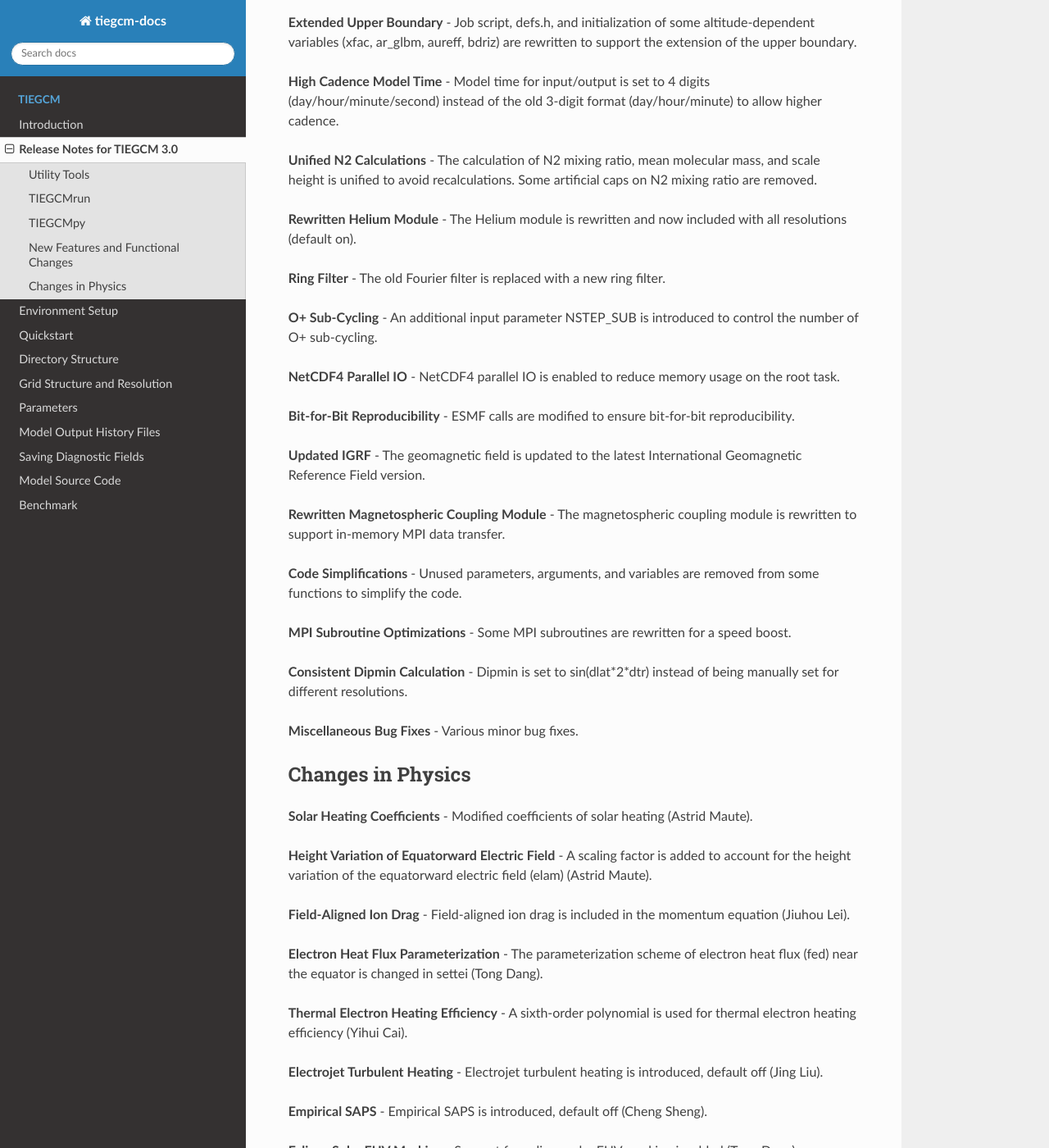
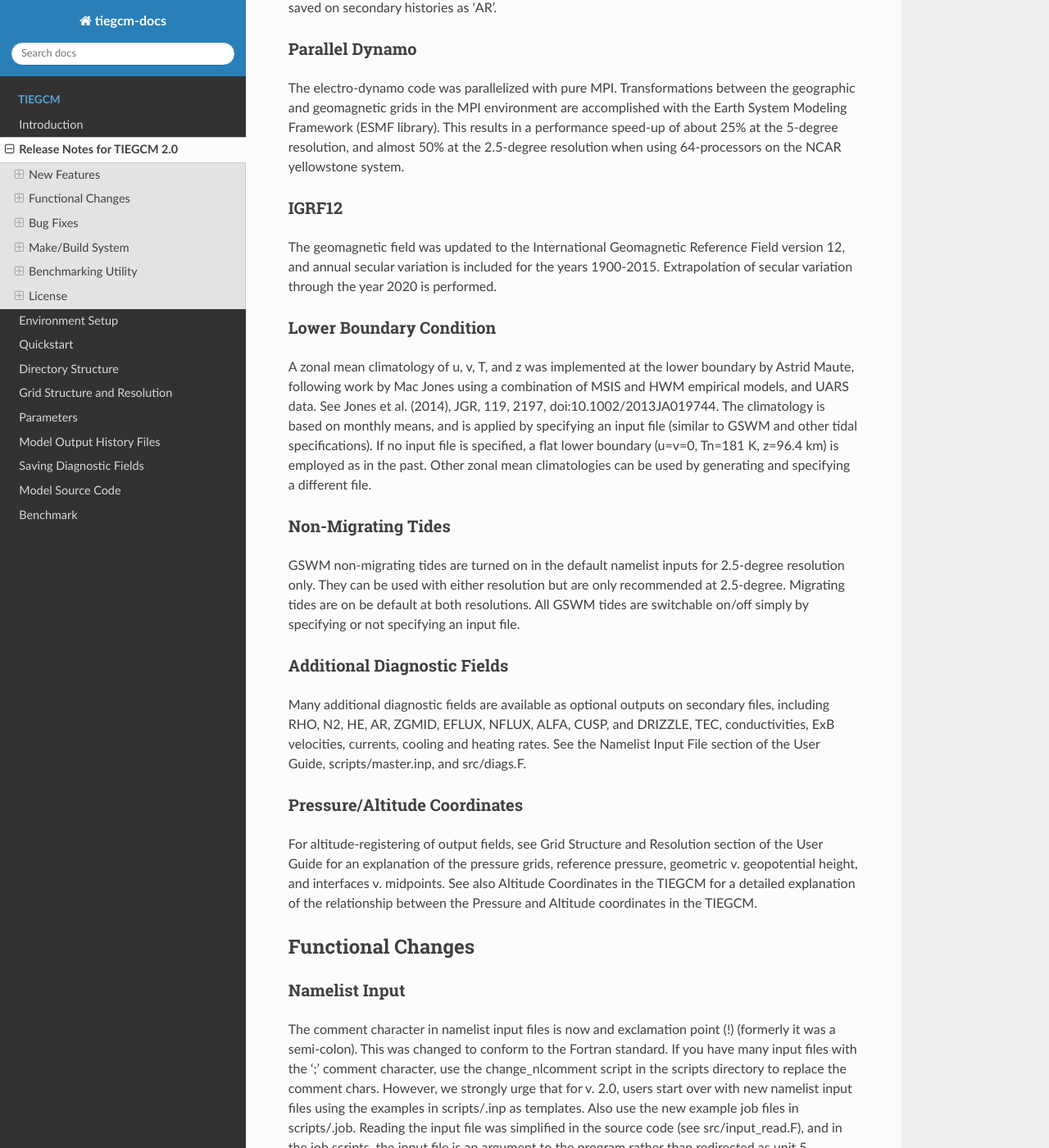
Before and after one commit to NCAR/tiegcm-docs, a Sphinx documentation site: the page built from docs/source/tiegcm/release_notes.rst, in a window 1280 px wide and 1400 px high, scrolled down 848 px. Shown: the whole window at 82% size. Built offline with Sphinx 7.4.7 and the Read the Docs theme 2.0.0, drawn with Linux system fonts in a browser that asks for light colours; some of the changed text lies outside the part shown.

Commit message:
Revert "Development to main" (#5)
* Revert "Update quickstart.rst"

This reverts commit 738a04ce36d352b6ea2472e800326c4e6684bd97.

* Revert "Update quickstart.rst"

This reverts commit 45f7940f60939915d219bc4bee15fb54a5a71daf.

* Revert "Update release_notes.rst"

This reverts commit 910500fcc504398f887a392b5e1f4834261420e4.

* Revert "Update release_notes.rst"

This reverts commit 2547ef62c660cff8a1ea75bfe79f1bc7c438b774.

* Revert "Update release_notes.rst"

This reverts commit f1e6f7c2d025e3b8e8f22ecfe8aba31e63bd9671.

* Revert "Update release_notes.rst"

This reverts commit 634e795233b23e658189dd1ddaf8a8907b39ae20.

```diff
--- a/docs/source/tiegcm/release_notes.rst
+++ b/docs/source/tiegcm/release_notes.rst
@@ -1,104 +1,144 @@
-Release Notes for TIEGCM 3.0
+Release Notes for TIEGCM 2.0
 ============================
+Release date: March, 2016
+Contact: discussion group email list tgcmgroup@ucar.edu
+Download page: http://www.hao.ucar.edu/modeling/tgcm/download.php
 
-**Release date**: May 2024
+This is a summary of modifications made to the tiegcm since the release of tiegcm1.95 (June 21, 2013)
 
-**Contact**: Discussion group email list tgcmgroup@ucar.edu
+New Features
+------------
 
-**Download page**: `HAO UCAR TGCM Download <https://github.com/NCAR/tiegcm/tree/master>`_
+2.5-degree resolution
+^^^^^^^^^^^^^^^^^^^^^
 
-This is a summary of modifications made to the TIEGCM since the release of TIEGCM 2.0 (March 2016).
+Dynamical filters have been tuned for 2.5-degree horizontal resolution (with four grid-points per scale height in the vertical coordinate). Users are encouraged to run the model at the 2.5-degree resolution, as it can produce a more realistic ionosphere than the 5-degree model. However, 2.5-degree resolution is not recommended for earlier versions of the model. All benchmark runs and source history files are available at both 5-degree and 2.5-degree resolutions.
+
+Helium
+^^^^^^
+
+Helium is now calculated as a major species. If a source history without helium is used, helium will be initialized to a global value (1.154e-6 mmr), and will evolve from there. Helium is always saved on primary histories, and can be saved on secondary histories as ‘HE’. The namelist input flag CALC_HELIUM can toggle this calculation on or off, but it is on by default. Thanks to Eric Sutton for leading this effort. See Sutton et al. (2015), JGR, 120, 6884, doi:10.1002/2015JA021223 for details of the implementation and results.
+
+Argon
+^^^^^
+
+Argon is now calculated as a minor species. Argon is always saved on primary histories, and can be saved on secondary histories as ‘AR’.
+
+Parallel Dynamo
+^^^^^^^^^^^^^^^
+
+The electro-dynamo code was parallelized with pure MPI. Transformations between the geographic and geomagnetic grids in the MPI environment are accomplished with the Earth System Modeling Framework (ESMF library). This results in a performance speed-up of about 25% at the 5-degree resolution, and almost 50% at the 2.5-degree resolution when using 64-processors on the NCAR yellowstone system.
+
+IGRF12
+^^^^^^
+
+The geomagnetic field was updated to the International Geomagnetic Reference Field version 12, and annual secular variation is included for the years 1900-2015. Extrapolation of secular variation through the year 2020 is performed.
+
+Lower Boundary Condition
+^^^^^^^^^^^^^^^^^^^^^^^^
+
+A zonal mean climatology of u, v, T, and z was implemented at the lower boundary by Astrid Maute, following work by Mac Jones using a combination of MSIS and HWM empirical models, and UARS data. See Jones et al. (2014), JGR, 119, 2197, doi:10.1002/2013JA019744. The climatology is based on monthly means, and is applied by specifying an input file (similar to GSWM and other tidal specifications). If no input file is specified, a flat lower boundary (u=v=0, Tn=181 K, z=96.4 km) is employed as in the past. Other zonal mean climatologies can be used by generating and specifying a different file.
+
+Non-Migrating Tides
+^^^^^^^^^^^^^^^^^^^
+
+GSWM non-migrating tides are turned on in the default namelist inputs for 2.5-degree resolution only. They can be used with either resolution but are only recommended at 2.5-degree. Migrating tides are on be default at both resolutions. All GSWM tides are switchable on/off simply by specifying or not specifying an input file.
+
+Additional Diagnostic Fields
+^^^^^^^^^^^^^^^^^^^^^^^^^^^^
+
+Many additional diagnostic fields are available as optional outputs on secondary files, including RHO, N2, HE, AR, ZGMID, EFLUX, NFLUX, ALFA, CUSP, and DRIZZLE, TEC, conductivities, ExB velocities, currents, cooling and heating rates. See the Namelist Input File section of the User Guide, scripts/master.inp, and src/diags.F.
+
+Pressure/Altitude Coordinates
+^^^^^^^^^^^^^^^^^^^^^^^^^^^^^
+
+For altitude-registering of output fields, see Grid Structure and Resolution section of the User Guide for an explanation of the pressure grids, reference pressure, geometric v. geopotential height, and interfaces v. midpoints. See also Altitude Coordinates in the TIEGCM for a detailed explanation of the relationship between the Pressure and Altitude coordinates in the TIEGCM.
 
 
-Utility Tools
+Functional Changes
 ------------
 
-TIEGCMrun
+Namelist Input
+^^^^^^^^^^^^^^
+
+The comment character in namelist input files is now and exclamation point (!) (formerly it was a semi-colon). This was changed to conform to the Fortran standard. If you have many input files with the ‘;’ comment character, use the change_nlcomment script in the scripts directory to replace the comment chars. However, we strongly urge that for v. 2.0, users start over with new namelist input files using the examples in scripts/.inp as templates. Also use the new example job files in scripts/.job. Reading the input file was simplified in the source code (see src/input_read.F), and in the job scripts, the input file is an argument to the program rather than redirected as unit 5.
+
+Time Step
+^^^^^^^^^
+
+The recommended and default time steps are now 60 s at 5-degree resolution and 30 s at 2.5-degree resolution. We strongly urge users to use the recommended time steps. Changing the time step will change the model results. Sometimes it may be absolutely necessary to shorten the time step, e.g., during a major storm, but in that case it is advisable to do so for only as long as absolutely necessary to get through the peak of the storm.
+
+Shapiro Filter
+^^^^^^^^^^^^^^
+
+The Shapiro filter factor was reduced to 3.0e-3 for the default time step, and now changes if the time step is changed. This minimizes but does not eliminate varying results for different time steps. The filter factor = 3.0e-3 x (time step)/(default time step), i.e., it is reduced for shorter steps (see “shapiro” in src/cons.F).
+
+FFT Filters
+^^^^^^^^^^^
+
+The polar FFT filters were re-tuned for the 2.5-degree resolution model (no change at 5-degree).
+
+O+ Floor
+^^^^^^^^
+
+A double-Gaussian shaped floor (in latitude and altitude) is applied to O+ at low-to-mid latitudes in the F-region in order to keep the model stable when the ionosphere gets very low in density. It can be turned off in the namelist inputs but this is not recommended. See Namelist parameter ENFORCE_OPFLOOR
+
+O+ Diffusion Limiter
+^^^^^^^^^^^^^^^^^^^^
+
+An optional O+ diffusion coefficient limit can be supplied as a namelist input. This can improve model stability in the topside F-region, but it is only recommended as a last resort since it will change model results. See Namelist parameter OPDIFFCAP
+
+Bug Fixes
 ------------
 
-Tiegcmrun is a Python tool (in the tiegcmrun/ directory) that is used to compile and execute tiegcm in an automated fashion. Tiegcmrun can be executed interactively on the command line. See example of usage under `QuickStart <https://tiegcm-docs.readthedocs.io/en/latest/tiegcm/quickstart.html>`_.
+Reduced Temperature
+^^^^^^^^^^^^^^^^^^^^
 
-TIEGCMpy
+The reduced temperature (Ti+Tn)/2 was erroneously coded in the O+ transport routine as (Ti+Te)/2 (which is actually the plasma temperature). This bug has been there for a long time, probably dating back to the TIGCM in the 1980’s. This was corrected, which makes small but significant changes in the ionosphere, particularly in the vicinity of the F2 peak. NmF2 generally changes by <10%, but this is nevertheless a significant correction. The model is also somewhat less stable at 2.5-degrees due to this correction. Note that the plasma temperature is also used in O+ transport but this was correctly defined in the code.
+
+Other Miscellaneous Corrections
+^^^^^^^^^^^^^^^^^^^^^^^^^^^^^^^^
+
+    The domain decomposition was adjusted so that the model can run with 4 processors
+    ZG, ZGmid and DEN extrapolation to the top level was corrected.
+    GLAT and ALT input/output to apex.F90 was updated
+    A problem using ESMF with a single processor was fixed.
+
+Make/Build System
 ------------
 
-Tiegcmpy is a Python tool (`Tiegcmpy github <https://github.com/NCAR/tiegcmpy>`_) that is used for post processing and data visualization of TIEGCM outputs. Tiegcmpy can be executed interactively on the command line or as an API in a python script. See example of usage `TIEGCMpy Docs <https://tiegcmpy.readthedocs.io/>`_.
+Platforms
+^^^^^^^^^
 
-New Features and Functional Changes
------------------------------------
+The TIE-GCM can be run on the NCAR yellowstone supercomputer or on Linux desktop computers. Some users have run it on PC and Mac, and desktops and laptops, but the setup may require some re-configuration by the user. Compiling with MPI is now required on any platform, but the model may still be run using a single processor. We recommend 4 to 16 processors for the 5-degree resolution model and 8 to 64 processors for the 2.5-degree resolution model.
 
-**Flexible Resolutions**
-- The job script is modified to support arbitrary combinations of horizontal and vertical resolutions. Changes to magnetic grids are also supported.
+Compilers
+^^^^^^^^^
 
-**Extended Upper Boundary**
-- Job script, defs.h, and initialization of some altitude-dependent variables (xfac, ar_glbm, aureff, bdriz) are rewritten to support the extension of the upper boundary.
+The TIE-GCM can be run on three Fortran compilers for Linux desktop systems: Intel, PGI, and GNU gfortran. On the NCAR yellowstone system, only Intel is used. Intel is the default compiler, because it consistently out-performs the other compilers.
 
-**High Cadence Model Time**
-- Model time for input/output is set to 4 digits (day/hour/minute/second) instead of the old 3-digit format (day/hour/minute) to allow higher cadence.
+ESMF Library
+^^^^^^^^^^^^
 
-**Unified N2 Calculations**
-- The calculation of N2 mixing ratio, mean molecular mass, and scale height is unified to avoid recalculations. Some artificial caps on N2 mixing ratio are removed.
+The parallel dynamo now requires that the ESMF library be linked. The NetCDF library is also still required. See Grid Structure and Resolution for more information.
 
-**Rewritten Helium Module**
-- The Helium module is rewritten and now included with all resolutions (default on).
+Note
+^^^^
 
-**Ring Filter**
-- The old Fourier filter is replaced with a new ring filter.
+A warning for user’s of previous revisions of TIEGCM: Do not use old namelist input files or job scripts from previous revisions. Copy the default files from the scripts/ directory, and modify them for your own runs. Also, for initial runs, do not build/execute the model in an old execdir. Instead, allow the job script to make a new execdir for you.
 
-**O+ Sub-Cycling**
-- An additional input parameter NSTEP_SUB is introduced to control the number of O+ sub-cycling.
+Benchmarking Utility
+------------
 
-**NetCDF4 Parallel IO**
-- NetCDF4 parallel IO is enabled to reduce memory usage on the root task.
+Tgcmrun
+^^^^^^^
 
-**Bit-for-Bit Reproducibility**
-- ESMF calls are modified to ensure bit-for-bit reproducibility.
+Tgcmrun is a Python code (in the tgcmrun/ directory) that can be used to make selected benchmark runs of the model in a semi-automated fashion. Tgcmrun can be executed interactively on the command line, or a series of runs can be submitted from a simple shell script using command-line arguments. See example scripts ‘run_*’ or type ‘tgcmrun -h’ in the tgcmrun directory a usage statement. The tgcmrun directory takes the place of the former ‘tests’
 
-**Updated IGRF**
-- The geomagnetic field is updated to the latest International Geomagnetic Reference Field version.
+License
+------------
 
-**Rewritten Magnetospheric Coupling Module**
-- The magnetospheric coupling module is rewritten to support in-memory MPI data transfer.
+Academic Research License
+^^^^^^^^^^^^^^^^^^^^^^^^^
 
-**Code Simplifications**
-- Unused parameters, arguments, and variables are removed from some functions to simplify the code.
-
-**MPI Subroutine Optimizations**
-- Some MPI subroutines are rewritten for a speed boost.
-
-**Consistent Dipmin Calculation**
-- Dipmin is set to sin(dlat*2*dtr) instead of being manually set for different resolutions.
-
-**Miscellaneous Bug Fixes**
-- Various minor bug fixes.
-
-Changes in Physics
-------------------
-
-**Solar Heating Coefficients**
-- Modified coefficients of solar heating (Astrid Maute).
-
-**Height Variation of Equatorward Electric Field**
-- A scaling factor is added to account for the height variation of the equatorward electric field (elam) (Astrid Maute).
-
-**Field-Aligned Ion Drag**
-- Field-aligned ion drag is included in the momentum equation (Jiuhou Lei).
-
-**Electron Heat Flux Parameterization**
-- The parameterization scheme of electron heat flux (fed) near the equator is changed in settei (Tong Dang).
-
-**Thermal Electron Heating Efficiency**
-- A sixth-order polynomial is used for thermal electron heating efficiency (Yihui Cai).
-
-**Electrojet Turbulent Heating**
-- Electrojet turbulent heating is introduced, default off (Jing Liu).
-
-**Empirical SAPS**
-- Empirical SAPS is introduced, default off (Cheng Sheng).
-
-**Eclipse Solar EUV Masking**
-- Support for eclipse solar EUV masking is added (Tong Dang).
-
-**Lower Boundary Forcing by External Data**
-- Support for lower boundary forcing by external data (SD nudging, Haonan Wu).
-
-For any questions or further information, please contact the discussion group email list at tgcmgroup@ucar.edu.
+The open-source academic research license was updated. This license requires that any derivatives of the model also be open-source, that the model can be used for academic research purposes only, and that the code cannot be sold. The updates clarify that the prohibition on sales includes derivative products as well as code, and that operational use is not permitted. Any existing licenses for v. 1.9* are replaced by this license for v. 2.0. See the file tiegcmlicense.txt here and in the src directory.
```
Also changed, not shown: docs/source/tiegcm/quickstart.rst (+21 -28 lines).
